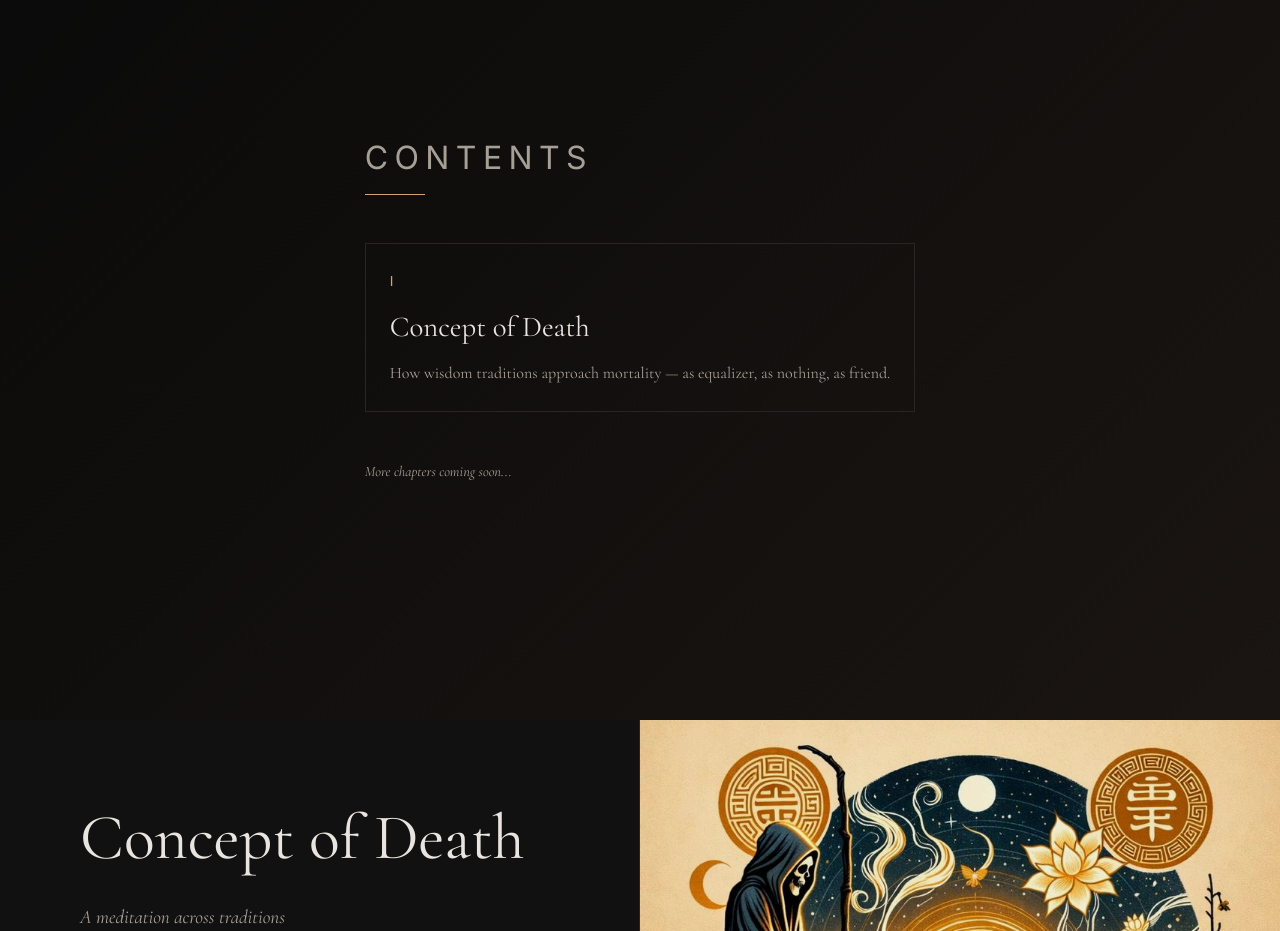
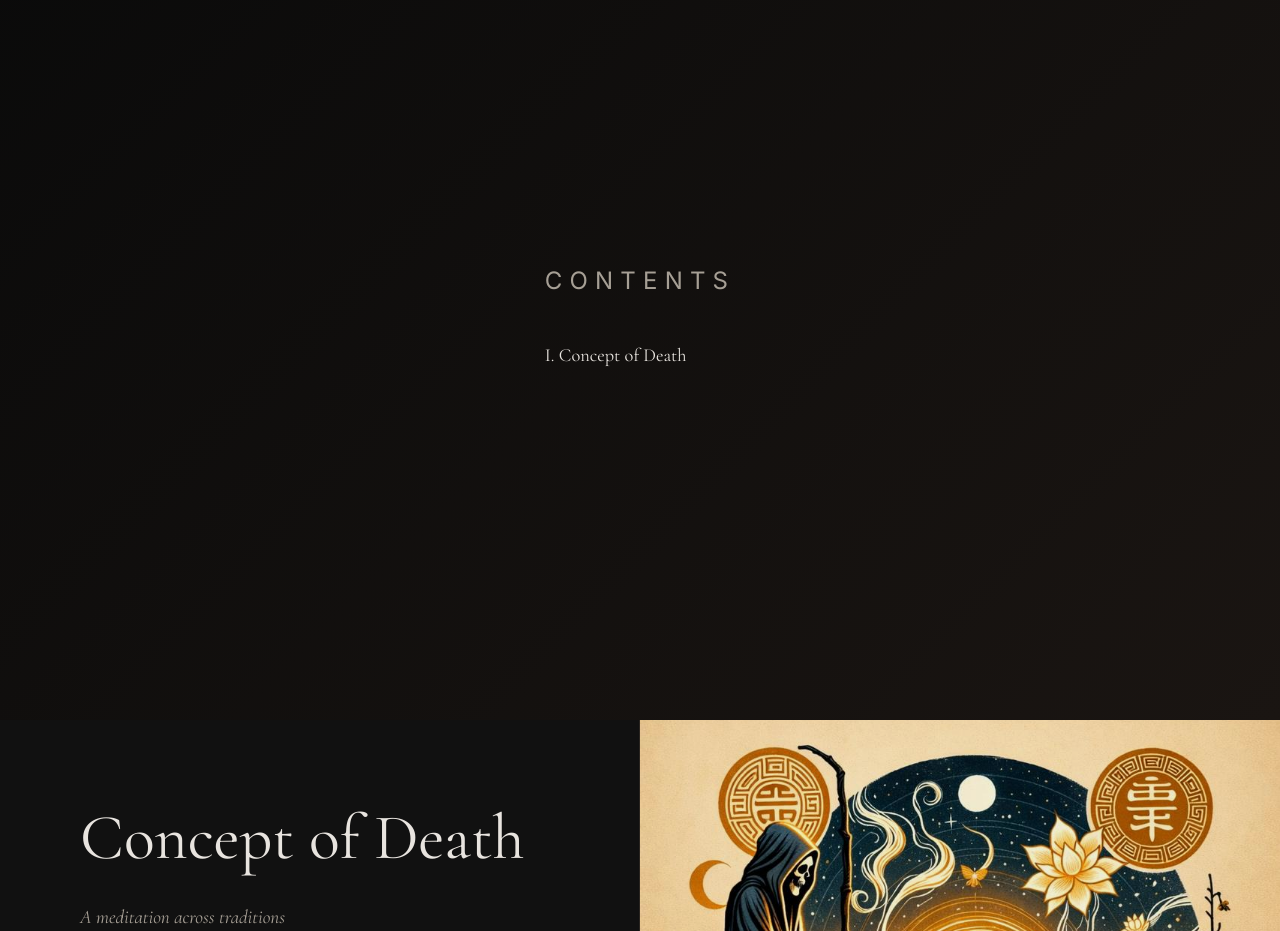
Before and after one commit to fcavalcantirj/fcavalcantirj, a plain HTML site: page index.html in a window 1280 px wide. Shown: the part 880-1811 px from the top of the page. Drawn offline with nearby package versions, Linux system fonts and the light colour scheme.

Commit message:
fix: minimal book-style TOC - single lines

```diff
--- a/index.html
+++ b/index.html
@@ -260,10 +260,25 @@
       transform: scale(0.95);
     }
 
-    /* Chapter links */
-    nav a:hover {
-      border-color: var(--accent) !important;
-      background: rgba(212, 165, 116, 0.05);
+    /* Table of Contents */
+    .toc {
+      display: flex;
+      flex-direction: column;
+      gap: 0.75rem;
+    }
+
+    .toc a {
+      font-size: 1.15rem;
+      color: var(--text-primary);
+      text-decoration: none;
+      padding: 0.4rem 0;
+      border-bottom: 1px solid transparent;
+      transition: all 0.2s ease;
+    }
+
+    .toc a:hover {
+      color: var(--accent);
+      border-bottom-color: var(--accent);
     }
 
     /* Mobile */
@@ -305,22 +320,13 @@
 
   <!-- Table of Contents -->
   <section class="cover" id="contents">
-    <div style="max-width: 600px; text-align: left;">
-      <h2 style="font-size: 2rem; margin-bottom: 0.5rem; color: var(--text-secondary); font-weight: 400; letter-spacing: 0.2em; text-transform: uppercase; font-family: 'Inter', sans-serif;">Contents</h2>
-      <div style="width: 60px; height: 1px; background: var(--accent); margin-bottom: 3rem;"></div>
+    <div style="max-width: 500px; text-align: left;">
+      <h2 style="font-size: 1.5rem; margin-bottom: 2rem; color: var(--text-secondary); font-weight: 400; letter-spacing: 0.3em; text-transform: uppercase; font-family: 'Inter', sans-serif;">Contents</h2>
 
-      <nav style="display: flex; flex-direction: column; gap: 1.5rem;">
-        <a href="#concept-of-death" style="text-decoration: none; display: block; padding: 1.5rem; border: 1px solid var(--border); transition: all 0.3s ease;">
-          <span style="font-size: 0.85rem; color: var(--accent); font-family: 'Inter', sans-serif; letter-spacing: 0.1em;">I</span>
-          <h3 style="font-size: 1.8rem; color: var(--text-primary); margin: 0.5rem 0; font-weight: 400;">Concept of Death</h3>
-          <p style="font-size: 1rem; color: var(--text-secondary); margin: 0;">How wisdom traditions approach mortality — as equalizer, as nothing, as friend.</p>
-        </a>
-
-        <!-- Future chapters will be added here -->
-
+      <nav class="toc">
+        <a href="#concept-of-death">I. Concept of Death</a>
+        <!-- Future chapters -->
       </nav>
-
-      <p style="margin-top: 3rem; font-size: 0.9rem; color: var(--text-secondary); font-style: italic;">More chapters coming soon...</p>
     </div>
   </section>
 
```
